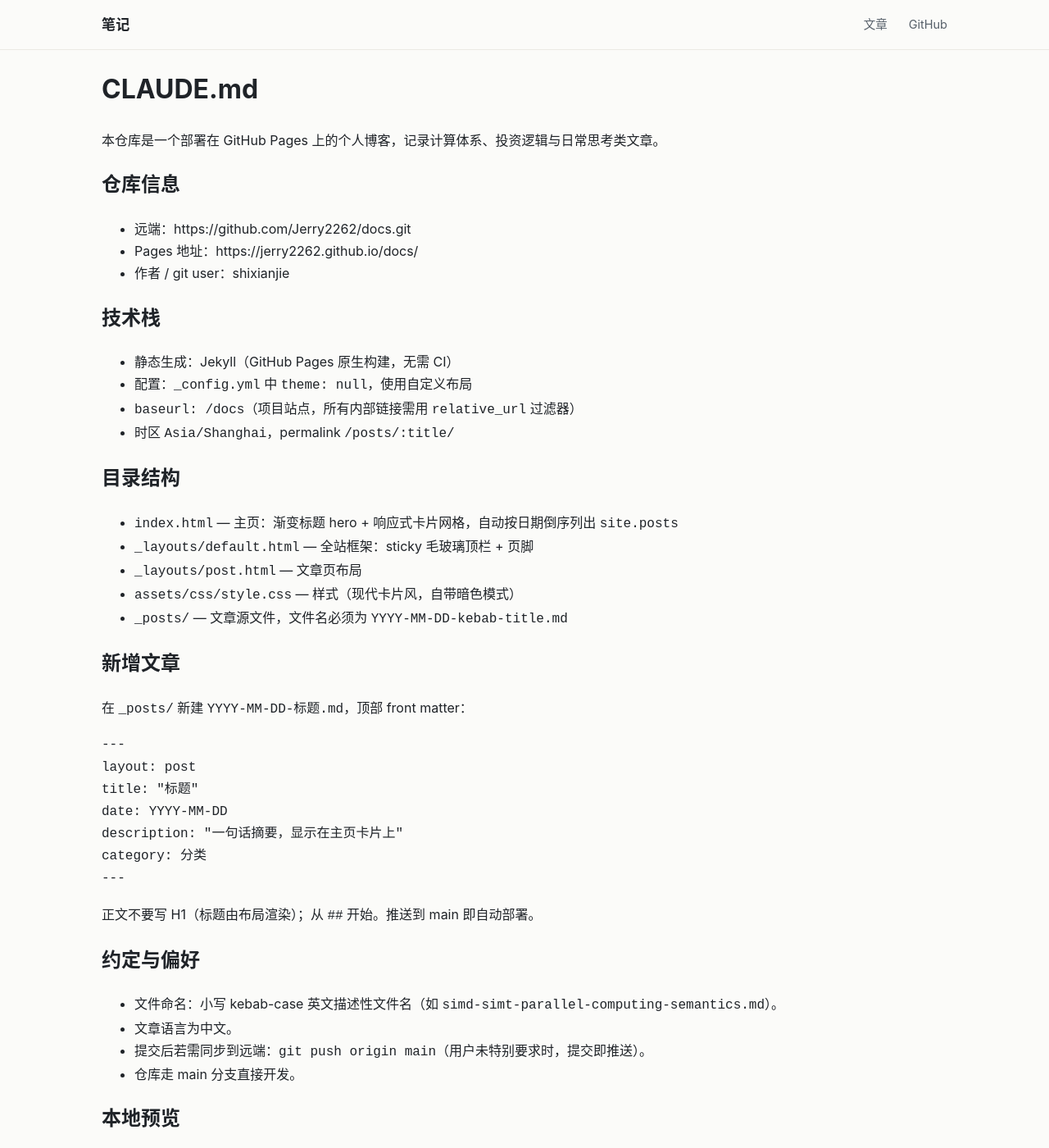
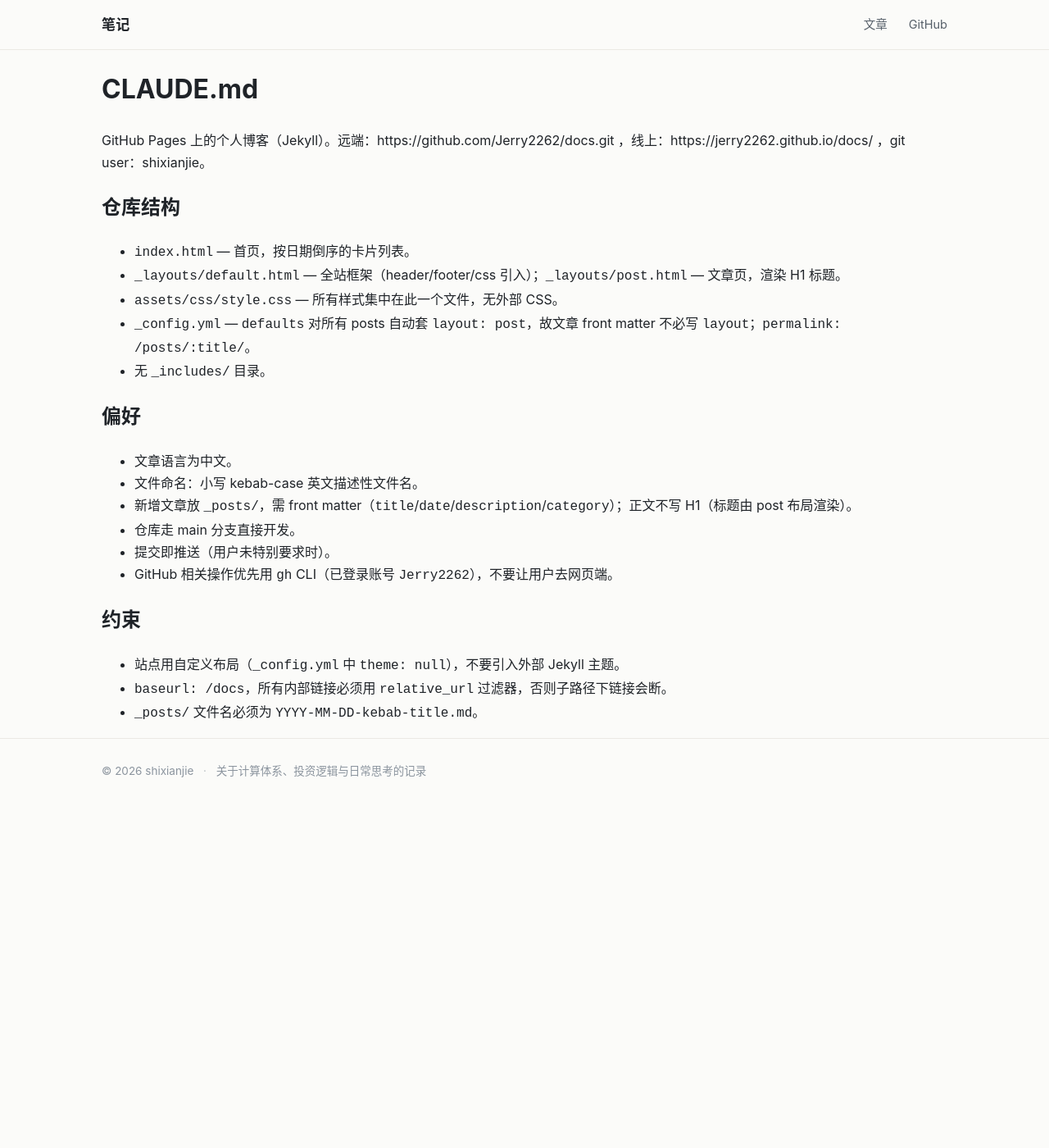
Before and after one commit to Jerry2262/docs, a Jekyll site: the page built from CLAUDE.md, in a window 1280 px wide and 1400 px high. Shown: the whole window at 82% size. Built offline with Jekyll 4.4.1, drawn with Linux system fonts in a browser that asks for light colours; our own code applies the rules of GitHub Pages for plain Markdown files; some of the changed text lies outside the part shown.

Commit message:
Refine CLAUDE.md: add repo structure section, dedup rules, fix inconsistent guidance

````diff
--- a/CLAUDE.md
+++ b/CLAUDE.md
@@ -1,62 +1,26 @@
 # CLAUDE.md
 
-本仓库是一个部署在 GitHub Pages 上的个人博客，记录计算体系、投资逻辑与日常思考类文章。
+GitHub Pages 上的个人博客（Jekyll）。远端：https://github.com/Jerry2262/docs.git ，线上：https://jerry2262.github.io/docs/ ，git user：shixianjie。
 
-## 仓库信息
+## 仓库结构
 
-- 远端：https://github.com/Jerry2262/docs.git
-- Pages 地址：https://jerry2262.github.io/docs/
-- 作者 / git user：shixianjie
+- `index.html` — 首页，按日期倒序的卡片列表。
+- `_layouts/default.html` — 全站框架（header/footer/css 引入）；`_layouts/post.html` — 文章页，渲染 H1 标题。
+- `assets/css/style.css` — 所有样式集中在此一个文件，无外部 CSS。
+- `_config.yml` — `defaults` 对所有 posts 自动套 `layout: post`，故文章 front matter 不必写 `layout`；`permalink: /posts/:title/`。
+- 无 `_includes/` 目录。
 
-## 技术栈
+## 偏好
 
-- 静态生成：Jekyll（GitHub Pages 原生构建，无需 CI）
-- 配置：`_config.yml` 中 `theme: null`，使用自定义布局
-- `baseurl: /docs`（项目站点，所有内部链接需用 `relative_url` 过滤器）
-- 时区 `Asia/Shanghai`，permalink `/posts/:title/`
+- 文章语言为中文。
+- 文件命名：小写 kebab-case 英文描述性文件名。
+- 新增文章放 `_posts/`，需 front matter（`title`/`date`/`description`/`category`）；正文不写 H1（标题由 post 布局渲染）。
+- 仓库走 main 分支直接开发。
+- 提交即推送（用户未特别要求时）。
+- GitHub 相关操作优先用 `gh` CLI（已登录账号 `Jerry2262`），不要让用户去网页端。
 
-## 目录结构
+## 约束
 
-- `index.html` — 主页：渐变标题 hero + 响应式卡片网格，自动按日期倒序列出 `site.posts`
-- `_layouts/default.html` — 全站框架：sticky 毛玻璃顶栏 + 页脚
-- `_layouts/post.html` — 文章页布局
-- `assets/css/style.css` — 样式（现代卡片风，自带暗色模式）
-- `_posts/` — 文章源文件，文件名必须为 `YYYY-MM-DD-kebab-title.md`
-
-## 新增文章
-
-在 `_posts/` 新建 `YYYY-MM-DD-标题.md`，顶部 front matter：
-
-```yaml
----
-layout: post
-title: "标题"
-date: YYYY-MM-DD
-description: "一句话摘要，显示在主页卡片上"
-category: 分类
----
-```
-
-正文不要写 H1（标题由布局渲染）；从 `##` 开始。推送到 main 即自动部署。
-
-## 约定与偏好
-
-- 文件命名：小写 kebab-case 英文描述性文件名（如 `simd-simt-parallel-computing-semantics.md`）。
-- 文章语言为中文。
-- 提交后若需同步到远端：`git push origin main`（用户未特别要求时，提交即推送）。
-- 仓库走 main 分支直接开发。
-
-## 本地预览
-
-本机未安装 Jekyll。如需本地预览：
-
-```bash
-gem install jekyll
-bundle exec jekyll serve --baseurl /docs
-# 或
-jekyll serve --baseurl /docs
-```
-
-## GitHub Pages 开启方式
-
-Settings → Pages → Source: Deploy from a branch → Branch: `main` /(root)。已开启一次后无需重复设置。
+- 站点用自定义布局（`_config.yml` 中 `theme: null`），不要引入外部 Jekyll 主题。
+- `baseurl: /docs`，所有内部链接必须用 `relative_url` 过滤器，否则子路径下链接会断。
+- `_posts/` 文件名必须为 `YYYY-MM-DD-kebab-title.md`。
````
